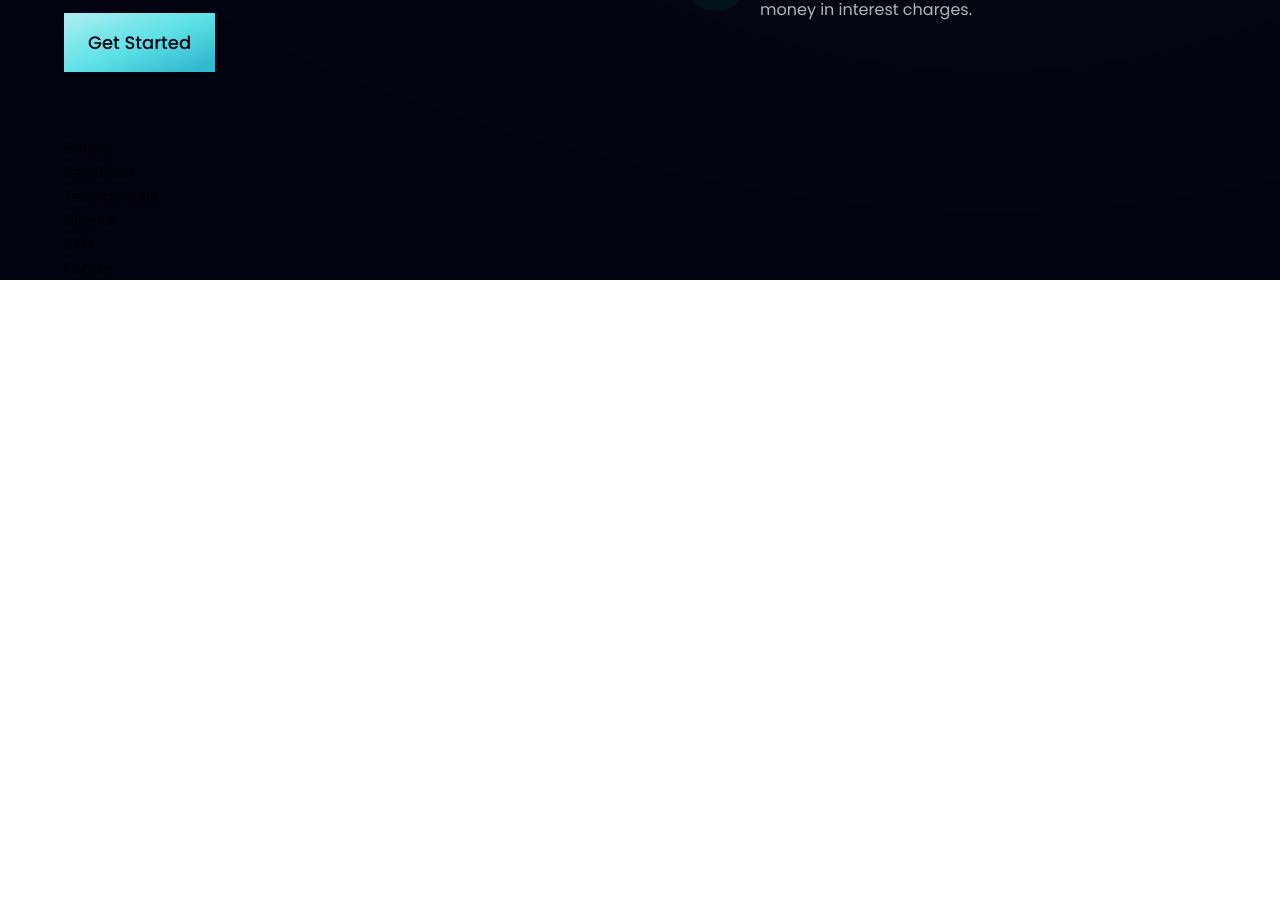
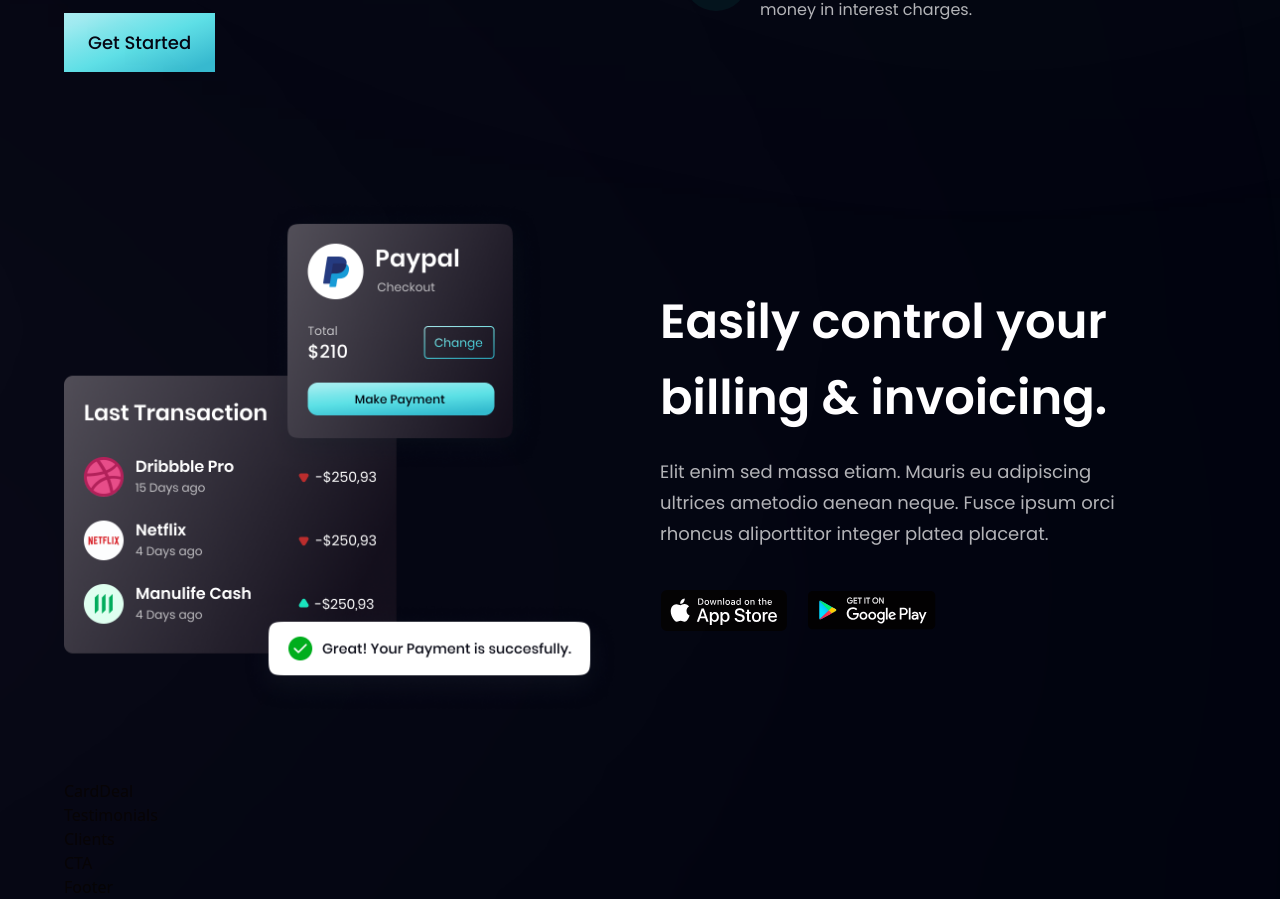
Before and after one commit to ahteshamsalamatansari/fintech-react, a React (Vite) app: page / in a window 1280 px wide. Shown: the part 1410-2309 px from the top of the page. Before the commit the page ends 1690 px from the top, so only its background shows below. Built offline with nearby package versions, Linux system fonts and the light colour scheme.

Commit message:
BIlling section is completed

```diff
--- a/src/components/Billing.jsx
+++ b/src/components/Billing.jsx
@@ -1,9 +1,39 @@
-import React from 'react'
+import { apple, bill, google } from "../assets";
+import styles, { layout } from "../style";
+const Billing = () => (
+  <section id="product" className={layout.sectionReverse}>
+    <div className={layout.sectionImgReverse}>
+      <img
+        src={bill}
+        alt="billing"
+        className="w-[100%] h-[100%] relative z-[5]"
+      />
+      <div className="absolute z-[3] -left-1/2 top-0 w-[50%] h-[50%] rounded-full white__gradient" />
+      <div className="absolute z-[0] -left-1/2 bottom-0 w-[50%] h-[50%] rounded-full pink__gradient" />
+    </div>
+    <div className={layout.sectionInfo}>
+      <h2 className={styles.heading2}>
+        Easily control your <br className="sm:block hidden" /> billing &
+        invoicing.
+      </h2>
+      <p className={`${styles.paragraph} max-w-[470px] mt-5`}>
+        Elit enim sed massa etiam. Mauris eu adipiscing ultrices ametodio aenean
+        neque. Fusce ipsum orci rhoncus aliporttitor integer platea placerat.
+      </p>
+      <div className="flex flex-row flex-wrap sm:mt-10 mt-6 ">
+        <img
+          src={apple}
+          alt="AppleLogo"
+          className="w-[128px] h-[42px] object-contain mr-5 cursor-pointer"
+        />
+        <img
+          src={google}
+          alt="AppleLogo"
+          className="w-[128px] h-[42px] object-contain  cursor-pointer"
+        />
+      </div>
+    </div>
+  </section>
+);
 
-const Billing = () => {
-  return (
-    <div>Billing</div>
-  )
-}
-
-export default Billing
+export default Billing;
```
